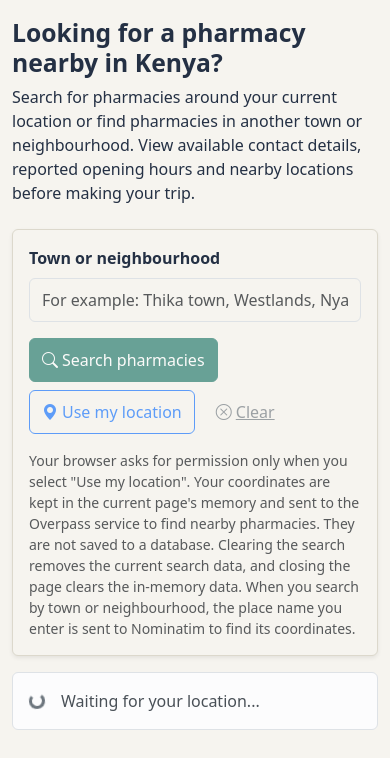
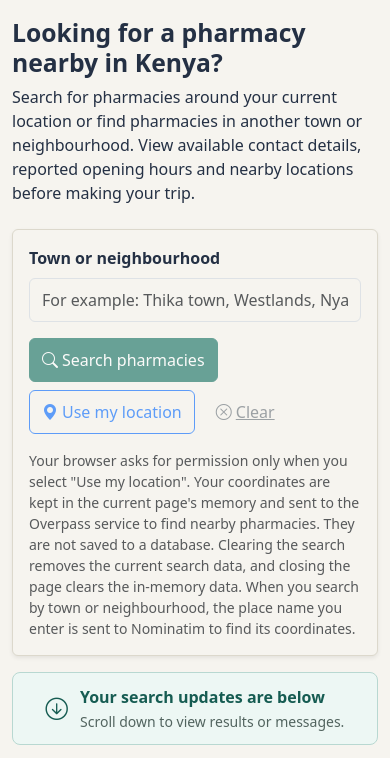
Before and after one commit to Nester09/pharmacy-near-me, a plain HTML site: page index.html in a window 390 px wide. Both pictures are taken after a click on the button "Use my location". Shown: the part 63-821 px from the top of the page. Drawn offline with Linux system fonts and the light colour scheme.

Commit message:
Improve mobile search output visibility

```diff
--- a/assets/css/style.css
+++ b/assets/css/style.css
@@ -50,3 +50,46 @@ h1, h2, h3, .text-navy, .navbar-brand { color: var(--pnm-navy); }
 .alert-danger  { --bs-alert-bg: #fde8e8; --bs-alert-border-color: #f1b5b5; --bs-alert-color: #6b1717; }
 
 footer a { color: inherit; }
+
+/* Mobile indicator for search output below the search form */
+.mobile-output-hint {
+  display: flex;
+  align-items: center;
+  justify-content: center;
+  gap: 12px;
+  width: 100%;
+  padding: 12px;
+  margin-bottom: 16px;
+  border: 1px solid #b8d8d1;
+  border-radius: 8px;
+  background-color: #edf7f4;
+  color: var(--pnm-teal-dark);
+  text-align: left;
+  cursor: pointer;
+}
+
+.mobile-output-hint > i {
+  font-size: 1.4rem;
+  flex-shrink: 0;
+}
+
+.mobile-output-hint span {
+  display: flex;
+  flex-direction: column;
+  gap: 2px;
+}
+
+.mobile-output-hint small {
+  color: #52645f;
+}
+
+#search-output {
+  scroll-margin-top: 16px;
+}
+
+/* The indicator is only needed on smaller screens */
+@media (min-width: 768px) {
+  .mobile-output-hint {
+    display: none !important;
+  }
+}
--- a/assets/js/app.js
+++ b/assets/js/app.js
@@ -13,6 +13,48 @@ var state = {
 };
 
 function byId(id) { return document.getElementById(id); }
+
+// ---------- Mobile search output indicator ----------
+
+var mobileOutputHintActive = false;
+var mobileOutputHintDismissed = false;
+
+function updateMobileOutputHint() {
+  var hint = byId('mobile-output-hint');
+
+  if (!mobileOutputHintActive || !window.matchMedia('(max-width: 767.98px)').matches) {
+    hint.classList.add('d-none');
+    return;
+  }
+
+  if (mobileOutputHintDismissed) {
+    hint.classList.add('d-none');
+    return;
+  }
+
+  var outputTop = byId('search-output').getBoundingClientRect().top;
+
+  // Hide the indicator once the search output is sufficiently visible.
+  if (outputTop < window.innerHeight * 0.85) {
+    mobileOutputHintDismissed = true;
+    hint.classList.add('d-none');
+    return;
+  }
+
+  hint.classList.remove('d-none');
+}
+
+function showMobileOutputHint() {
+  mobileOutputHintActive = true;
+  mobileOutputHintDismissed = false;
+  updateMobileOutputHint();
+}
+
+function hideMobileOutputHint() {
+  mobileOutputHintActive = false;
+  mobileOutputHintDismissed = false;
+  byId('mobile-output-hint').classList.add('d-none');
+}
 
 // Small helper so cards are built with textContent, never innerHTML.
 function makeElement(tag, className, text) {
@@ -38,10 +80,12 @@ function showMessage(type, text, actionButton) {
   alert.appendChild(makeElement('span', 'flex-grow-1', text));
   if (actionButton) { alert.appendChild(actionButton); }
   byId('message-area').replaceChildren(alert);
+  showMobileOutputHint();
 }
 
 function setBusy(isBusy, text) {
   state.busy = isBusy;
+  if (isBusy) { showMobileOutputHint(); }
   byId('loading-box').classList.toggle('d-none', !isBusy);
   if (text) { byId('loading-text').textContent = text; }
   ['search-button', 'location-button', 'clear-button', 'radius-select'].forEach(function (id) {
@@ -169,6 +213,7 @@ async function handleManualSearch(event) {
 }
 
 function handleClear() {
+  hideMobileOutputHint();
   byId('location-input').value = '';
   state.centre = null;
   state.pharmacies = [];
@@ -446,6 +491,19 @@ document.addEventListener('DOMContentLoaded', function () {
   radiusSelect.value = String(state.radius);
 
   byId('search-form').addEventListener('submit', handleManualSearch);
+
+  // Let mobile users jump directly to the search output.
+  byId('mobile-output-hint').addEventListener('click', function () {
+    byId('search-output').scrollIntoView({
+      behavior: 'smooth',
+      block: 'start'
+    });
+  });
+
+  // Hide the indicator as the user scrolls towards the output.
+  window.addEventListener('scroll', updateMobileOutputHint, { passive: true });
+  window.addEventListener('resize', updateMobileOutputHint);
+
   byId('location-button').addEventListener('click', handleUseLocation);
   byId('clear-button').addEventListener('click', handleClear);
 
--- a/index.html
+++ b/index.html
@@ -71,7 +71,19 @@
       </div>
     </section>
 
-    <div id="loading-box" class="d-none alert alert-light border d-flex align-items-center gap-3" role="status">
+    <!-- Mobile indicator for search results and messages below -->
+    <button type="button" id="mobile-output-hint" class="mobile-output-hint d-none"
+      aria-controls="search-output">
+      <i class="bi bi-arrow-down-circle" aria-hidden="true"></i>
+      <span>
+        <strong>Your search updates are below</strong>
+        <small>Scroll down to view results or messages.</small>
+      </span>
+    </button>
+
+    <!-- Search results, loading states and messages -->
+    <div id="search-output">
+      <div id="loading-box" class="d-none alert alert-light border d-flex align-items-center gap-3" role="status">
       <div class="spinner-border spinner-border-sm text-secondary" aria-hidden="true"></div>
       <span id="loading-text">Finding pharmacies near you...</span>
     </div>
@@ -123,6 +135,7 @@
 
       <div id="results-list" class="row row-cols-1 row-cols-md-2 row-cols-xl-3 g-3"></div>
     </section>
+    </div>
   </main>
 
   <footer class="border-top bg-white py-3 mt-5 small text-muted">
```
